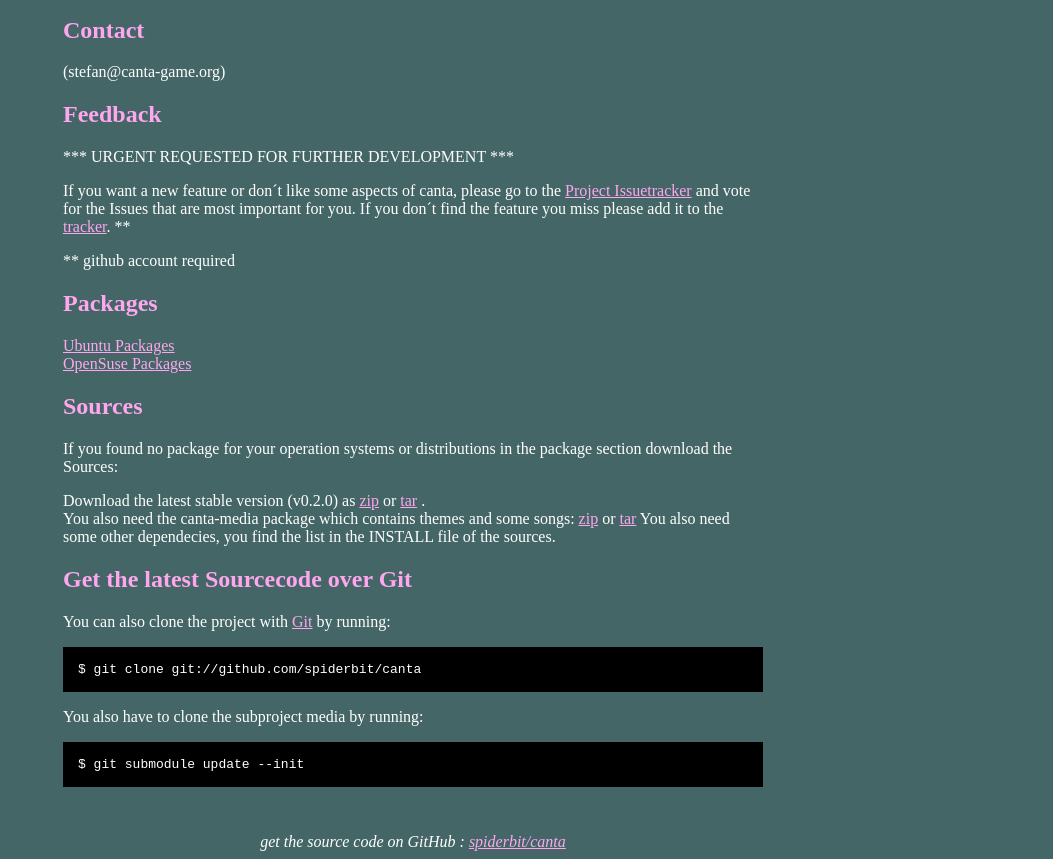
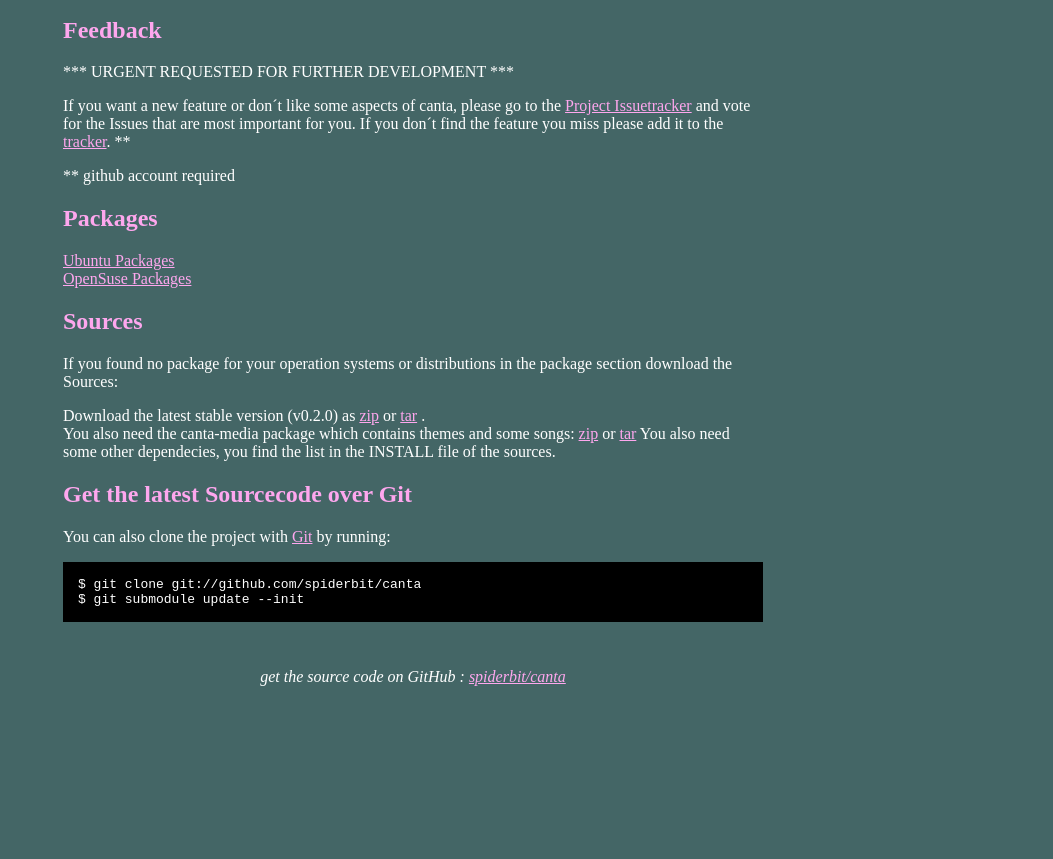
Before and after one commit to spiderbit/canta, a plain HTML site: page index.html in a window 1280 px wide. Shown: the part 315-1174 px from the top of the page, without its empty margins (227-1280 px from the left). After the commit the page ends 1009 px from the top, so only its background shows below. Drawn offline with Linux system fonts and the light colour scheme.

Commit message:
small updates

```diff
--- a/index.html
+++ b/index.html
@@ -58,9 +58,7 @@
 <br/>Stefan Huchler (stefan@canta-game.org)
 <br/>
 <br/>      </p>
-<h2>Contact</h2>
-<p> (stefan@canta-game.org)
-<br/>      </p>
+
 
 <h2>Feedback</h2>
 <p> *** URGENT REQUESTED FOR FURTHER DEVELOPMENT *** </p>
@@ -91,10 +89,8 @@
     <h2> Get the latest Sourcecode over Git </h2>
     <p>You can also clone the project with <a href="http://git-scm.com">Git</a>
       by running:
-      <pre>$ git clone git://github.com/spiderbit/canta</pre>
-    </p>
-    <p>You also have to clone the subproject media by running:
-      <pre>$ git submodule update --init</pre>
+     <pre>$ git clone git://github.com/spiderbit/canta
+$ git submodule update --init</pre>
     </p>
 
 
```
